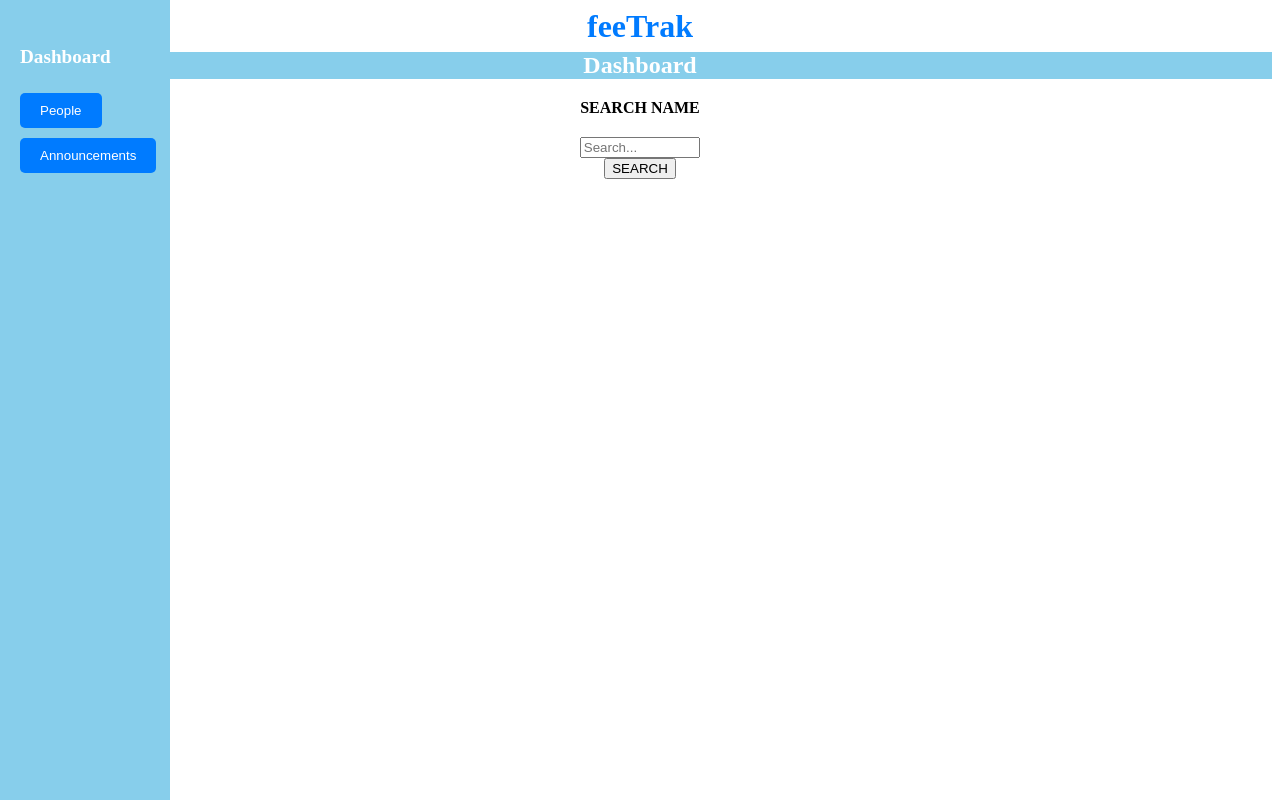
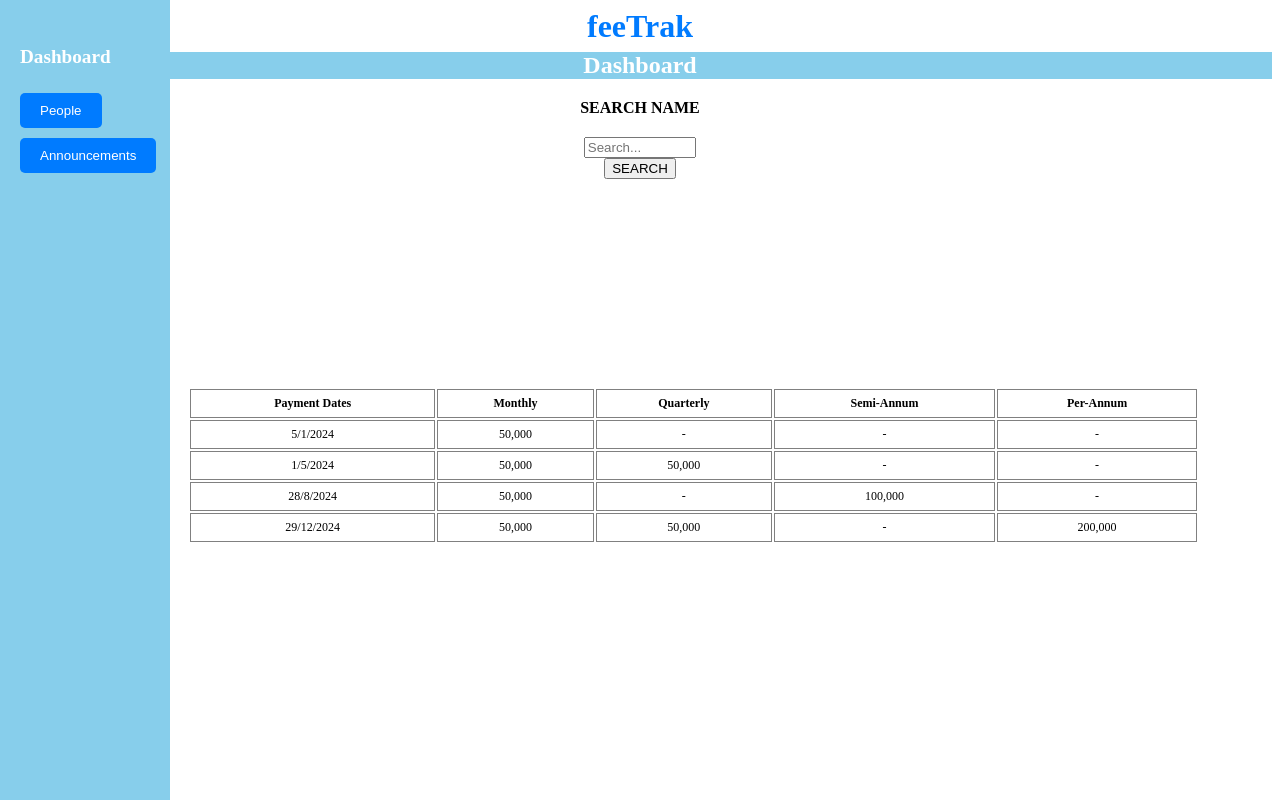
Before and after one commit to valeriawabwire/Group-IV-SilverBack-JS-Project, a plain HTML site: page index.html in a window 1280 px wide. Drawn offline with Linux system fonts and the light colour scheme; no server answers.

Commit message:
Updated html

```diff
--- a/index.html
+++ b/index.html
@@ -1,15 +1,12 @@
-<!DOCTYPE html>
+
 <html lang="en">
-
 <head>
     <meta charset="UTF-8">
+    <meta name="viewport" content="width=device-width, initial-scale=1.0">
+    <title>Student Fee Management</title>
+    <!-- <link href="https://stackpath.bootstrapcdn.com/bootstrap/4.5.2/css/bootstrap.min.css" rel="stylesheet"> -->
     <link rel="stylesheet" href="style.css">
     <link rel="stylesheet" href="https://cdnjs.cloudflare.com/ajax/libs/font-awesome/4.7.0/css/font-awesome.min.css">
-    <meta name="viewport" content="width=device-width, initial-scale=1.0">
-    <title>Document</title>
-    <title>Student Fee Management</title>
-    <link rel="stylesheet" href="style.css">
-
 </head>
 
 <body>
@@ -41,6 +38,52 @@
             <div id="namesContainer"></div>
             <button id="show-announcements-btn">Announcements</button>
         </div>
+        <table class="table">
+            <thead>
+                <tr>
+
+                    <th scope="col">Payment Dates</th>
+                    <th scope="col">Monthly</th>
+                    <th scope="col">Quarterly</th>
+                    <th scope="col">Semi-Annum</th>
+                    <th scope="col">Per-Annum</th>
+                </tr>
+            </thead>
+            <tbody>
+                <tr>
+
+                    <td>5/1/2024</td>
+                    <td>50,000</td>
+                    <td>-</td>
+                    <td>-</td>
+                    <td>-</td>
+                </tr>
+                <tr>
+
+                    <td>1/5/2024</td>
+                    <td>50,000</td>
+                    <td>50,000</td>
+                    <td>-</td>
+                    <td>-</td>
+                </tr>
+                <tr>
+
+                    <td>28/8/2024</td>
+                    <td>50,000</td>
+                    <td>-</td>
+                    <td>100,000</td>
+                    <td>-</td>
+                </tr>
+                <tr>
+
+                    <td>29/12/2024</td>
+                    <td>50,000</td>
+                    <td>50,000</td>
+                    <td>-</td>
+                    <td>200,000</td>
+                </tr>
+            </tbody>
+        </table>
 
         <script src="index.js"></script>
 </body>
--- a/index.js
+++ b/index.js
@@ -63,4 +63,5 @@ document.querySelector('.searchbtn').addEventListener('click', function (event)
     } else {
         resultsContainer.innerHTML = 'No results found';
     }
+
 });
--- a/style.css
+++ b/style.css
@@ -86,3 +86,31 @@ h4{
 #show-announcements-btn:hover {
     background-color: #0056b3;
 }
+
+
+.table {
+    width: 80%;
+    position: relative;
+    left: 180px;
+    top: 200px;
+}
+
+.table th,
+.table td {
+    font-size: 12px;
+}
+
+.table th,
+.table td {
+    padding: 6px;
+}
+
+.table th,
+.table td {
+    border: 1px solid grey;
+}
+.table th,
+.table td {
+    text-align: center;
+
+}
```
